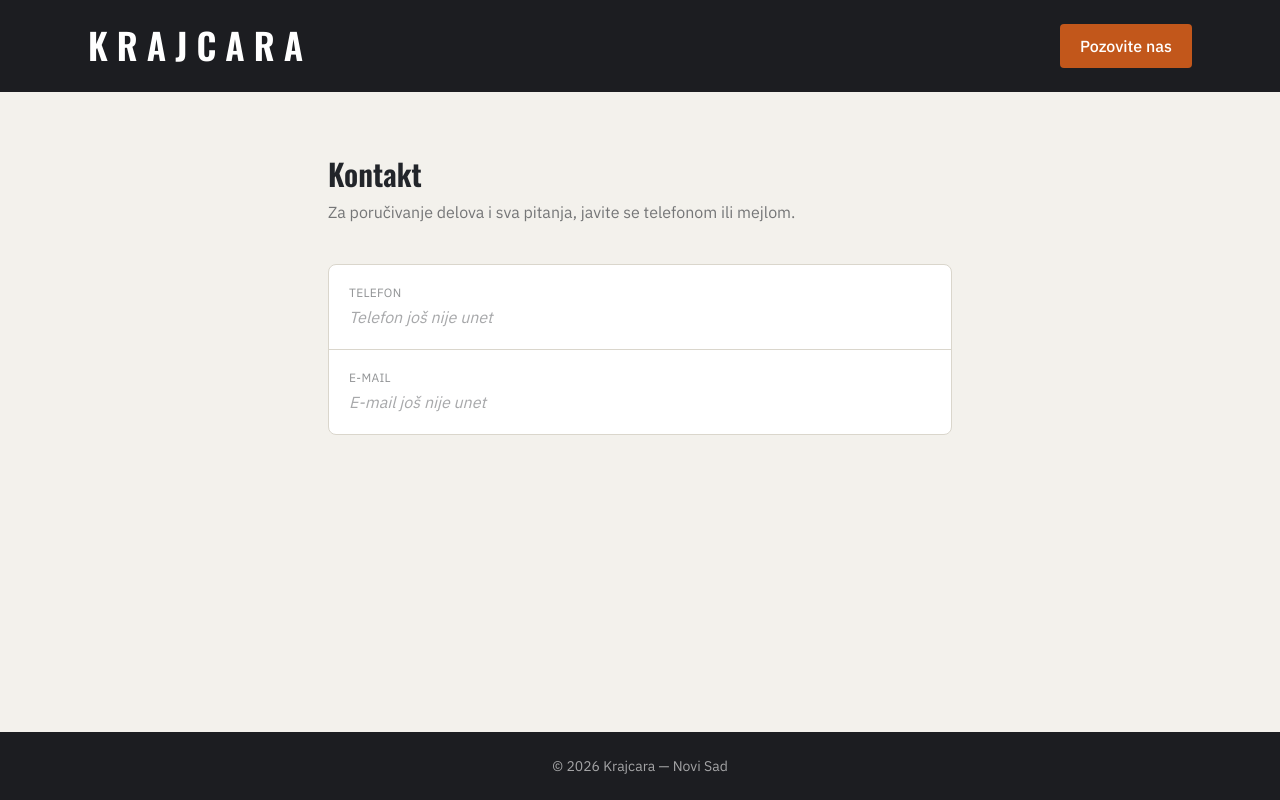
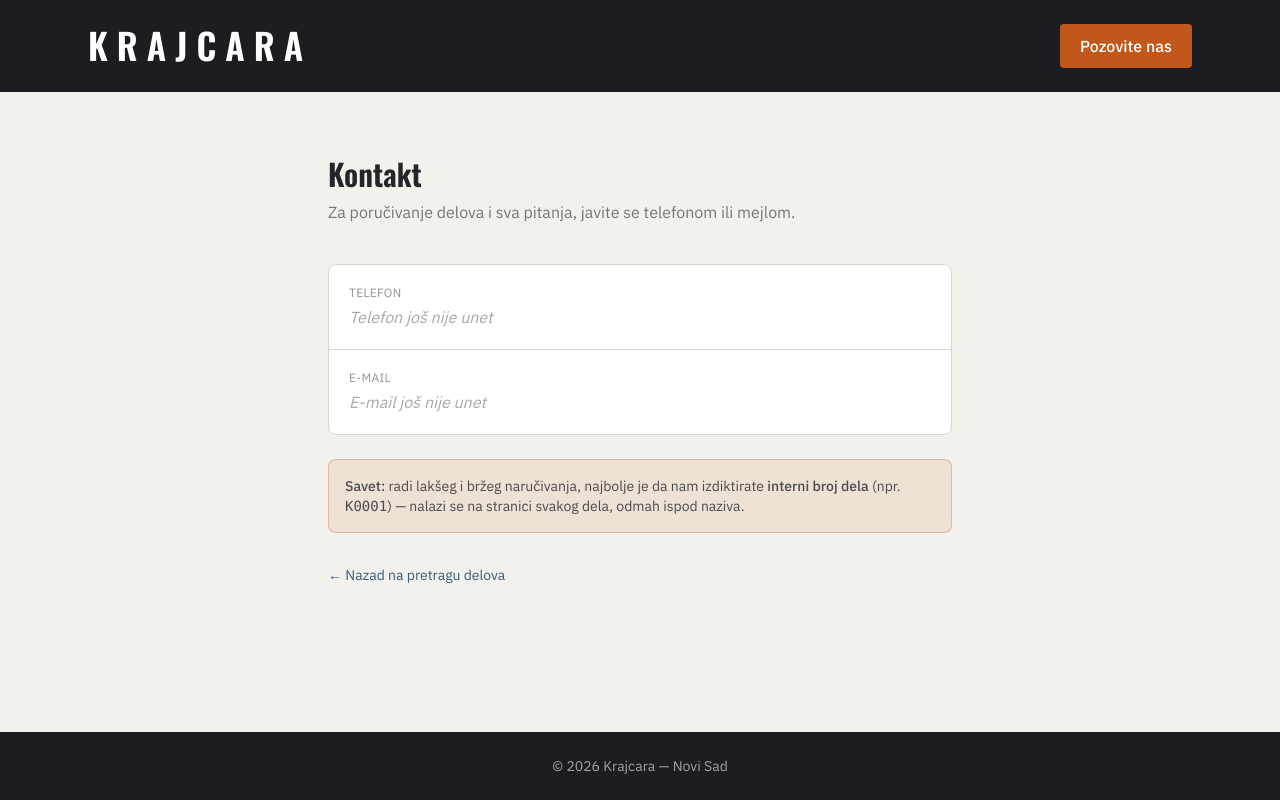
Before and after one commit to Krajcara/krajcara-parts, a React (Vite) app in the folder client/: page /kontakt in a window 1280 px wide. Built offline with nearby package versions, Linux system fonts and the light colour scheme; no server answers.

Commit message:
Update Contact.jsx

```diff
--- a/client/src/pages/Contact.jsx
+++ b/client/src/pages/Contact.jsx
@@ -1,3 +1,4 @@
+import { Link } from "react-router-dom";
 import { useSettings } from "../context/SettingsContext";
 
 export default function Contact() {
@@ -55,6 +56,19 @@ export default function Contact() {
           </div>
         </div>
       )}
+
+      <div className="mt-6 bg-rust/10 border border-rust/30 rounded-lg p-4">
+        <p className="text-sm text-ink/80">
+          <span className="font-medium">Savet:</span> radi lakšeg i bržeg naručivanja, najbolje je
+          da nam izdiktirate <span className="font-medium">interni broj dela</span> (npr.{" "}
+          <span className="font-mono">K0001</span>) — nalazi se na stranici svakog dela, odmah
+          ispod naziva.
+        </p>
+      </div>
+
+      <p className="mt-8 text-sm">
+        <Link to="/" className="text-steel hover:underline">&larr; Nazad na pretragu delova</Link>
+      </p>
     </div>
   );
 }
```
